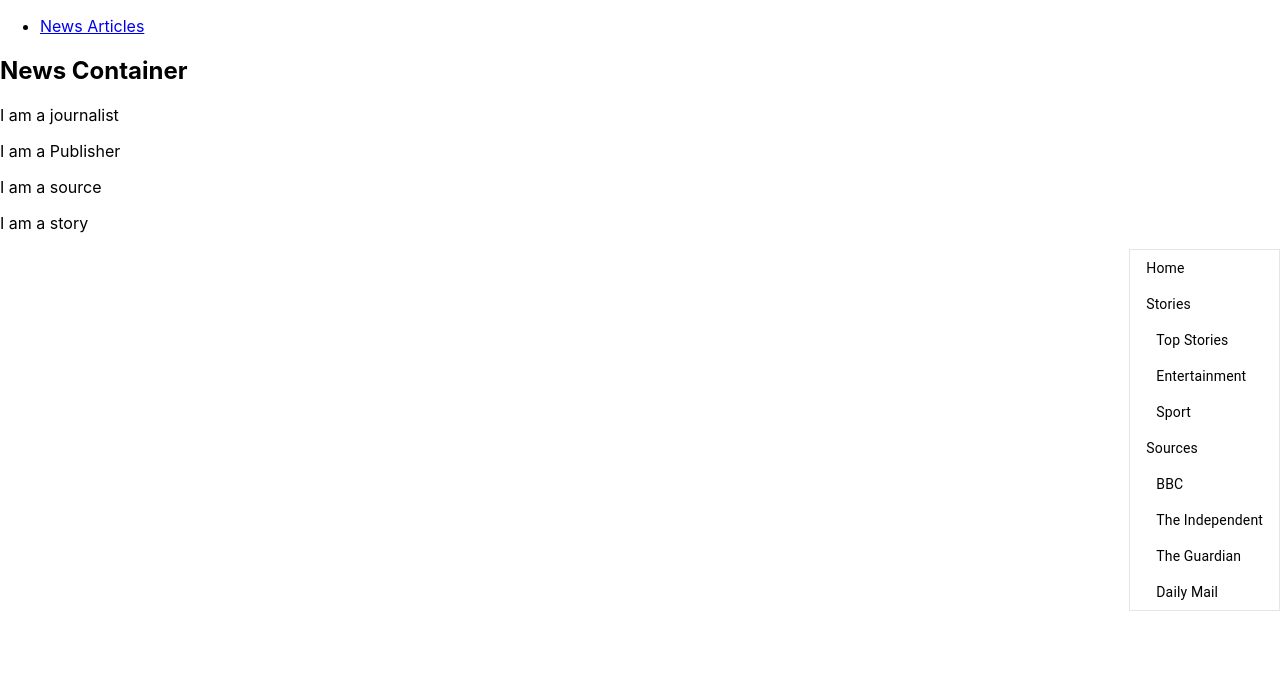
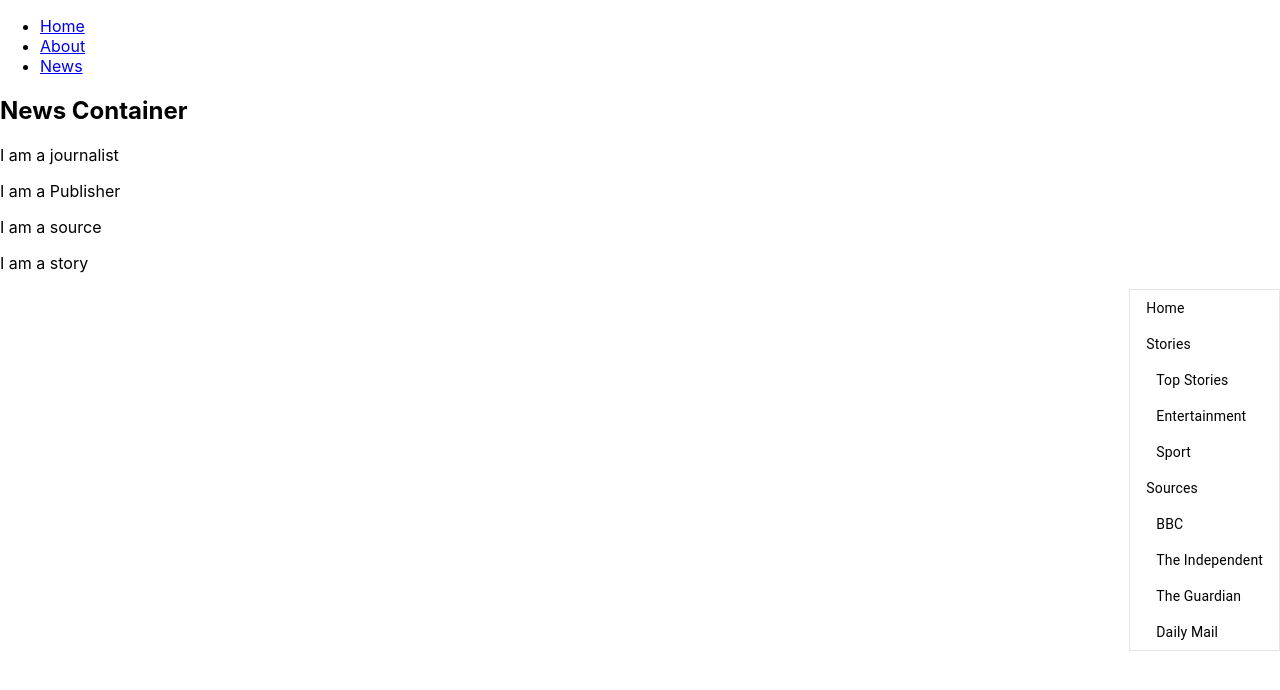
Before and after one commit to arocks9206/News-Aggregator-Frontend, a React (Create React App) app: page / in a window 1280 px wide. Shown: the top 690 px of the page. Built offline with nearby package versions, Linux system fonts and the light colour scheme.

Commit message:
plays with navbar

```diff
--- a/src/NavBar.js
+++ b/src/NavBar.js
@@ -1,13 +1,20 @@
 import React from 'react';
-
 
 const NavBar = (props) => {
   return (
     <header>
+
       <ul>
         <li className="navLink">
-          <a href="/stories">News Articles</a>
+          <a href="/home">Home</a>
         </li>
+        <li className="navLink">
+          <a href="/about">About</a>
+        </li>
+        <li className="navLink">
+          <a href="/news">News</a>
+        </li>
+
       </ul>
     </header>
   )
--- a/src/index.css
+++ b/src/index.css
@@ -13,7 +13,11 @@ code {
 }
 
 .sidebar {
-  float:right;
+  float: right;
   max-width: 240px;
   border: 1px solid rgba(0, 0, 0, 0.1);
 }
+
+.navbar{
+
+}
```
